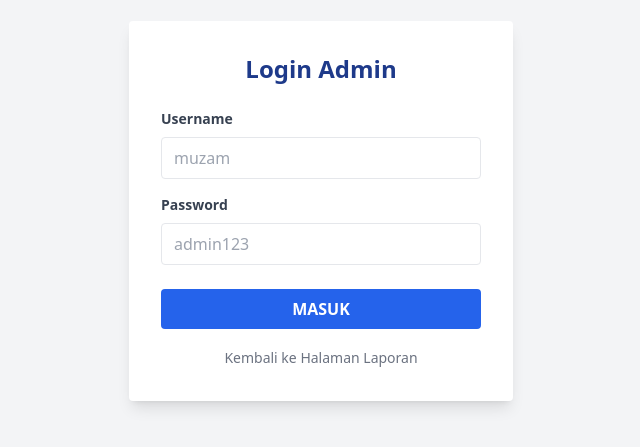
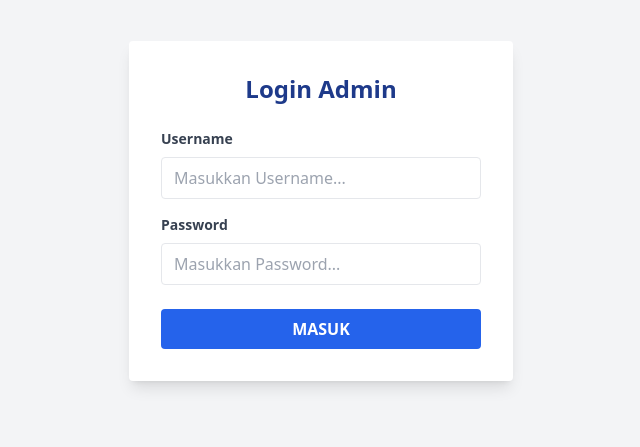
Before and after one commit to muzam03/laporankeuangan, a plain HTML site: page admin.html in a window 1280 px wide. Shown: the part 189-636 px from the top of the page, without its empty margins (319-959 px from the left). Drawn offline with nearby package versions, Linux system fonts and the light colour scheme.

Commit message:
admin.html

```diff
--- a/admin.html
+++ b/admin.html
@@ -15,18 +15,17 @@
             <form id="formLogin">
                 <div class="mb-4">
                     <label class="block text-gray-700 text-sm font-bold mb-2">Username</label>
-                    <input type="text" id="userInput" class="w-full px-3 py-2 border rounded focus:ring-2 focus:ring-blue-500" placeholder="muzam">
+                    <input type="text" id="userInput" class="w-full px-3 py-2 border rounded focus:ring-2 focus:ring-blue-500" placeholder="Masukkan Username..." required>
                 </div>
                 <div class="mb-6">
                     <label class="block text-gray-700 text-sm font-bold mb-2">Password</label>
-                    <input type="password" id="passInput" class="w-full px-3 py-2 border rounded focus:ring-2 focus:ring-blue-500" placeholder="admin123">
+                    <input type="password" id="passInput" class="w-full px-3 py-2 border rounded focus:ring-2 focus:ring-blue-500" placeholder="Masukkan Password..." required>
                 </div>
                 <button type="submit" class="w-full bg-blue-600 text-white font-bold py-2 rounded hover:bg-blue-700">MASUK</button>
-                <p id="errorMsg" class="text-red-500 text-xs mt-3 text-center hidden">Username / Password Salah!</p>
+                <p id="errorMsg" class="text-red-500 text-xs mt-3 text-center hidden">
+                    <i class="fas fa-exclamation-circle"></i> Username atau Password Salah!
+                </p>
             </form>
-            <div class="mt-4 text-center">
-                <a href="index.html" class="text-sm text-gray-500 hover:underline">Kembali ke Halaman Laporan</a>
-            </div>
         </div>
     </div>
 
```
